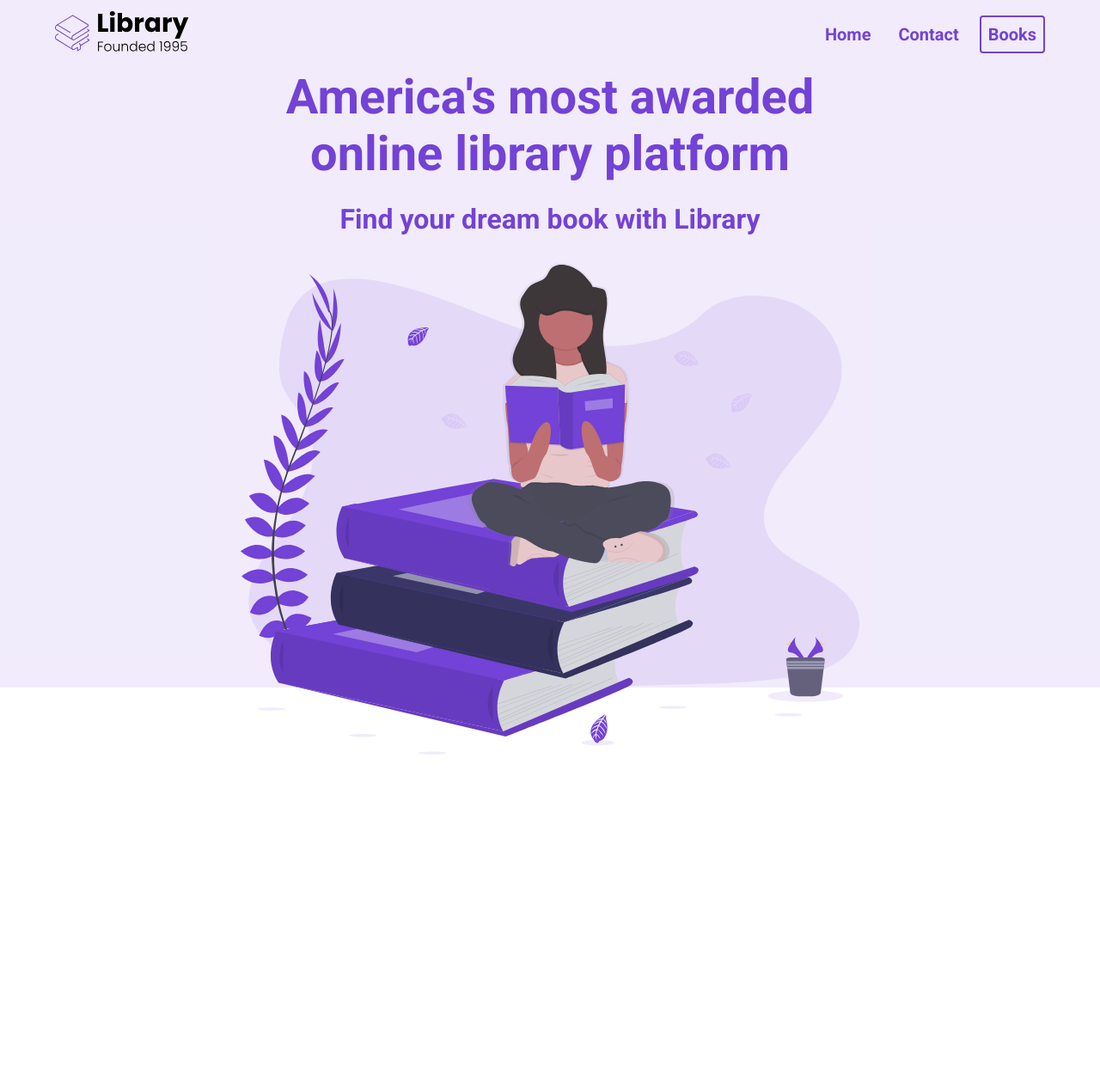
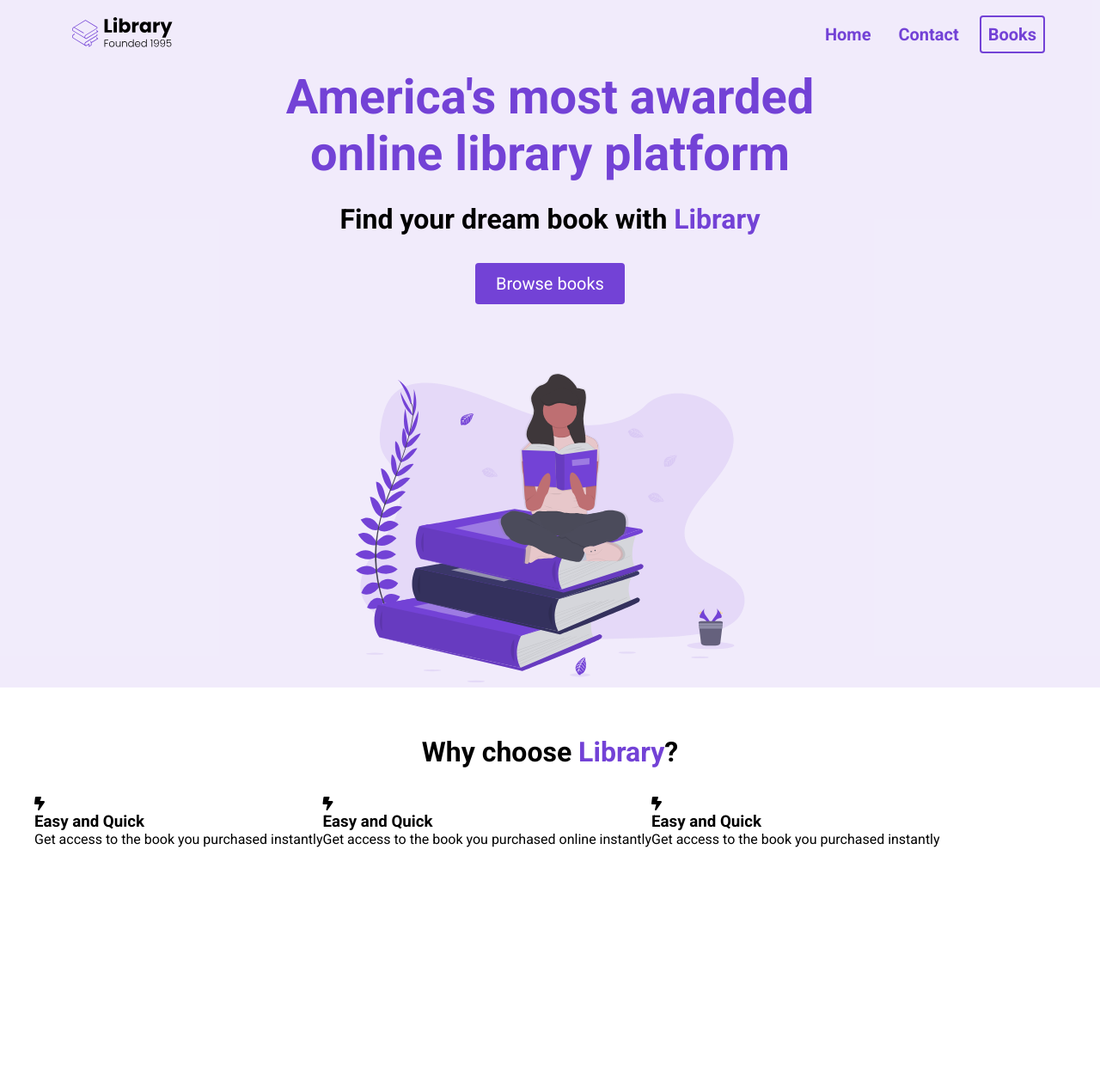
Before and after one commit to jbutler266/commercewebsiteexample, a plain HTML site: page index.html in a window 1280 px wide. Shown: the whole page at 86% size. Before the commit the page ends 882 px from the top, so only its background shows below. Drawn offline with Linux system fonts and the light colour scheme.

Commit message:
update 1

```diff
--- a/index.html
+++ b/index.html
@@ -5,6 +5,10 @@
     <meta name="viewport" content="width=device-width, initial-scale=1.0" />
     <title>Library</title>
     <link rel="stylesheet" href="stylesheet.css" />
+    <script
+      src="https://kit.fontawesome.com/30dd1bf097.js"
+      crossorigin="anonymous"
+    ></script>
   </head>
   <body>
     <section id="landing">
@@ -20,13 +24,72 @@
       </nav>
       <header>
         <div class="header__container">
-          <h1>America's most awarded online library platform</h1>
-          <h2>Find your dream book with <span class="purple">Library</span></h2>
-          <figure>
+          <div class="header__description">
+            <h1>America's most awarded online library platform</h1>
+            <h2>
+              Find your dream book with <span class="purple">Library</span>
+            </h2>
+            <button class="btn">Browse books</button>
+          </div>
+          <figure class="header__img--wrapper">
             <img src="./assets/Undraw_Books.svg" alt="" />
           </figure>
         </div>
       </header>
     </section>
+    <main>
+      <section id="highlights">
+        <div class="container">
+          <div class="row">
+            <h2 class="section__title">
+              Why choose <span class="purple">Library</span>?
+            </h2>
+            <div class="highlight__wrapper">
+              <div class="highlight">
+                <div class="highlight__img">
+                  <i class="fa-solid fa-bolt-lightning"></i>
+                  <h3 class="highlight__subtitle">Easy and Quick</h3>
+                  <p class="highlight__para">
+                    Get access to the book you purchased instantly
+                  </p>
+                </div>
+              </div>
+              <div class="highlight">
+                <div class="highlight__img">
+                  <i class="fa-solid fa-bolt-lightning"></i>
+                  <h3 class="highlight__subtitle">Easy and Quick</h3>
+                  <p class="highlight__para">
+                    Get access to the book you purchased online instantly
+                  </p>
+                </div>
+              </div>
+              <div class="highlight">
+                <div class="highlight__img">
+                  <i class="fa-solid fa-bolt-lightning"></i>
+                  <h3 class="highlight__subtitle">Easy and Quick</h3>
+                  <p class="highlight__para">
+                    Get access to the book you purchased instantly
+                  </p>
+                </div>
+              </div>
+            </div>
+          </div>
+        </div>
+      </section>
+
+
+
+
+      <section id="features">
+        <div class="container">
+          <div class="row"></div>
+        </div>
+      </section>
+      <section id="recent">
+        <div class="container">
+          <div class="row"></div>
+        </div>
+      </section>
+    </main>
   </body>
 </html>
--- a/stylesheet.css
+++ b/stylesheet.css
@@ -26,6 +26,9 @@ header {
 
 img {
     width: 100%;
+    height: 100%;
+    max-height: 50vh;
+    padding: 20px;
 }
 
 h1 {
@@ -36,10 +39,17 @@ h1 {
 }
 
 h2 {
-    color: #7342d6;
     text-align: center;
     font-size: 32px;
     margin-bottom: 32px;
+}
+
+button {
+    cursor: pointer;
+}
+
+button:active {
+    transform: translateY(1px);
 }
 
 /* NAV BAR */
@@ -95,4 +105,40 @@ h2 {
     height: 100%;
     display: flex;
     flex-direction: column;
+    justify-content: space-around;
 }
+
+.btn {
+    background-color: #7342d6;
+    color: white;
+    padding: 12px 24px;
+    font-size: 20px;
+    border-radius: 4px;
+    border: none;
+}
+
+.header__description {
+    display: flex;
+    flex-direction: column;
+    align-items: center;
+}
+
+.header__img--wrapper {
+    padding: 60px;
+}
+
+.container {
+padding: 56px 0;
+}
+
+.row {
+    width: 100%;
+    max-width: 1200px;
+    margin: 0 auto;
+}
+
+/* HIGHLIGHTS */
+
+.highlight__wrapper {
+    display: flex;
+}
```
